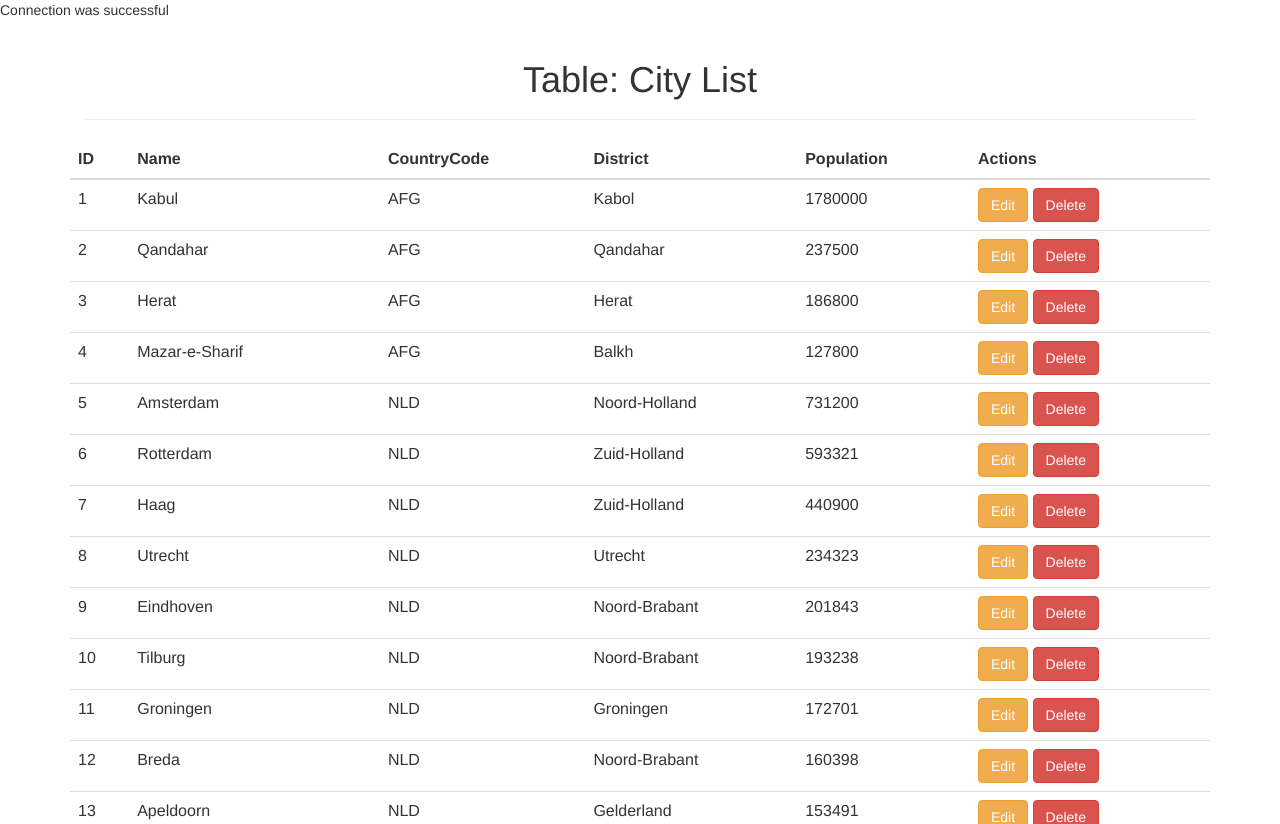
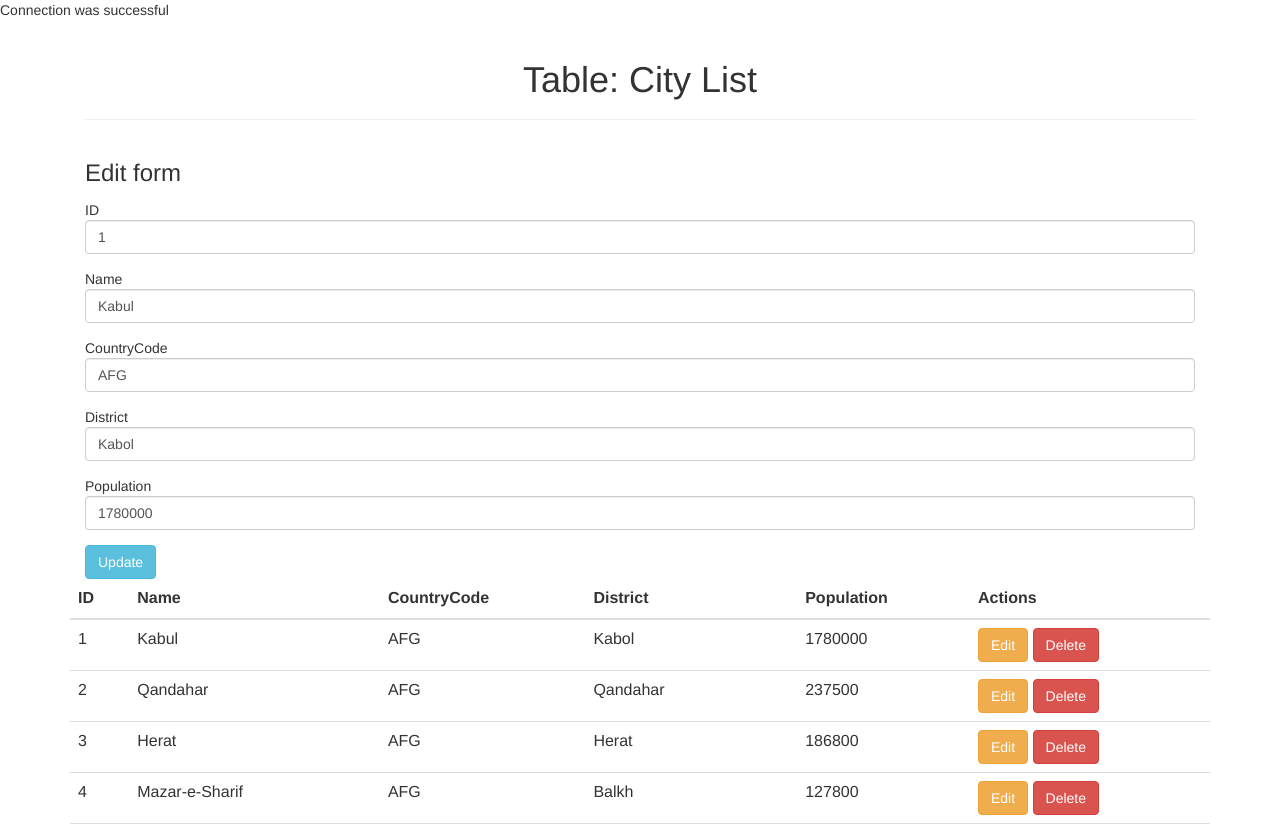
Before and after one commit to JeffreyAL/PHP-Practice, a PHP site: page /table.php?url=edit&id=1 in a window 1280 px wide. Shown: the top 824 px of the page. Run offline with PHP 8.4, Linux system fonts and the light colour scheme; data comes from the database, SQL or seed files in the repository; some libraries are stand-ins or nearby versions.

Commit message:
Create actions.php and bug fix

```diff
--- /dev/null
+++ b/Table/actions.php
@@ -0,0 +1,77 @@
+<?php
+// action when delete
+$url = "";
+if(isset($_GET['url']))
+{
+  $url = $_GET['url'];
+
+  if($url == 'delete')
+  {
+    $id = $_GET['id'];
+    //echo "$id";
+
+    $sql = "DELETE FROM city WHERE ID=$id ";
+
+    $delete = mysqli_query($connect, $sql);
+    if($delete){
+      echo "<h4><a href='table.php'> Click me to: Update page </a></h4>";
+    }
+  }
+
+
+  if($url == 'edit')
+  {
+    // store id from url-page
+    $U_id = $_GET['id'];
+
+    // create the sql for selection
+    $sql = "SELECT * FROM city WHERE ID=$U_id";
+
+    // collect the selected data
+    $data = mysqli_query($connect, $sql);
+    $run = mysqli_fetch_array($data);
+    //echo "edit";
+
+  }   ?>
+
+  <div class="col-md-12">
+    <h3>Edit form</h3>
+    <form class="form-inline">
+
+
+
+      <div class="form-group">
+        <lable>ID</lable>
+        <input type="text" name="id" class="form-control" value="<?php echo $run['ID'];  ?>"></input>
+      </div>
+
+      <div class="form-group">
+        <lable>Name</lable>
+        <input type="text" name="name" class="form-control" value="<?php echo $run['Name'];  ?>"></input>
+      </div>
+
+      <div class="form-group">
+        <lable>CountryCode</lable>
+        <input type="text" name="cc" class="form-control" value="<?php echo $run['CountryCode'];  ?>"></input>
+      </div>
+
+      <div class="form-group">
+        <lable>District</lable>
+        <input type="text" name="district" class="form-control" value="<?php echo $run['District'];  ?>"></input>
+      </div>
+
+      <div class="form-group">
+        <lable>Population</lable>
+        <input type="text" class="form-control" name="population" value="<?php echo $run['Population'];  ?>"></input>
+      </div>
+
+
+        <a href="table.php" class="btn btn-info" role="button">Update </a>
+
+
+    </form>
+  </div>
+
+<?php
+} // end of if -- isset
+ ?>
--- a/Table/delete.php
+++ /dev/null
@@ -1,21 +0,0 @@
-<?php
-// action when delete
-$url = "";
-if(isset($_GET['url']))
-{
-  $url = $_GET['url'];
-
-  if($url == 'delete')
-  {
-    $id = $_GET['id'];
-    //echo "$id";
-
-    $sql = "DELETE FROM city WHERE ID=$id ";
-
-    $delete = mysqli_query($connect, $sql);
-    if($delete){
-      echo "<h4><a href='table.php'> Click me to: Update page </a></h4>";
-    }
-  }
-}
- ?>
--- a/Table/table.php
+++ b/Table/table.php
@@ -24,6 +24,8 @@
           <h1>Table: City List</h1>
         </div>
       </div>
+
+
 
       <table class="table table-hover">
 
@@ -69,14 +71,16 @@
              <td><?php echo "$district";?></td>
              <td><?php echo "$population";?></td>
              <td>
-               <a href="table.php" class="btn btn-warning" role="button">Edit </a>
+               <a href="table.php?url=edit&id=<?php echo "$id";?>" class="btn btn-warning" role="button">Edit </a>
                <a href="table.php?url=delete&id=<?php echo "$id";?>" class="btn btn-danger" role="button">Delete</a>
              </td>
            </tr>
 
            <?php } ?> <!-- end of php -->
 
-           <?php include 'delete.php'; ?>
+           <?php include 'actions.php'; ?>
+
+
 
     </tbody>
   </table>
```
